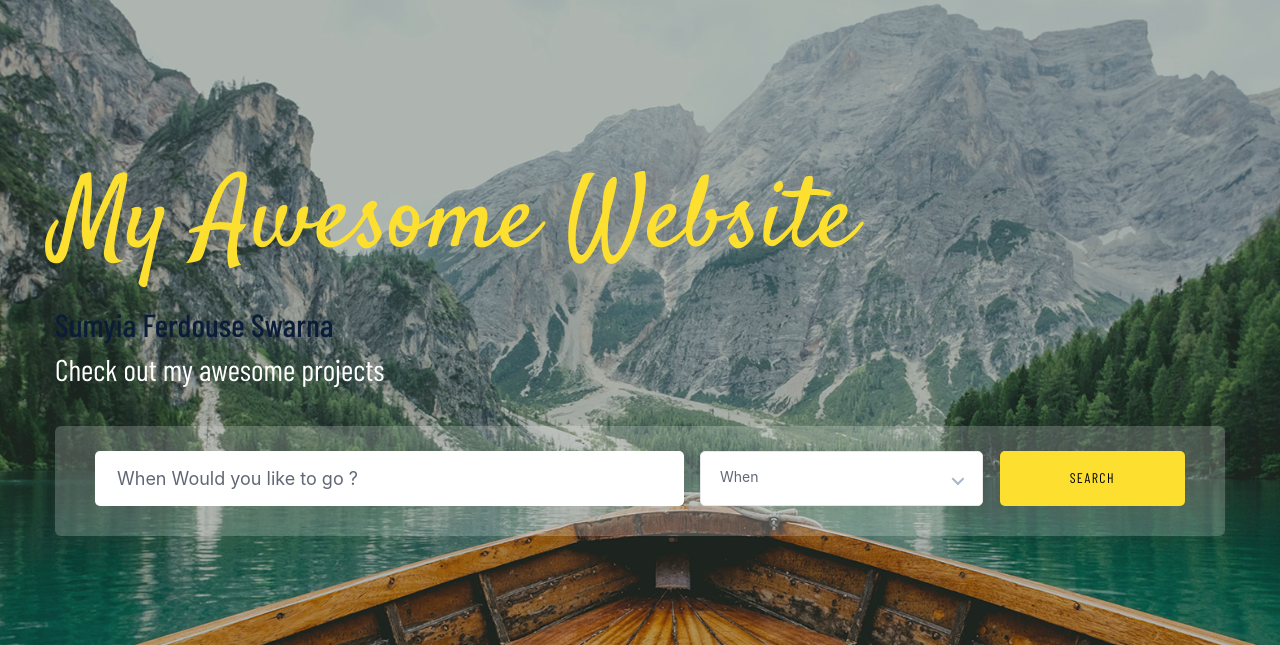
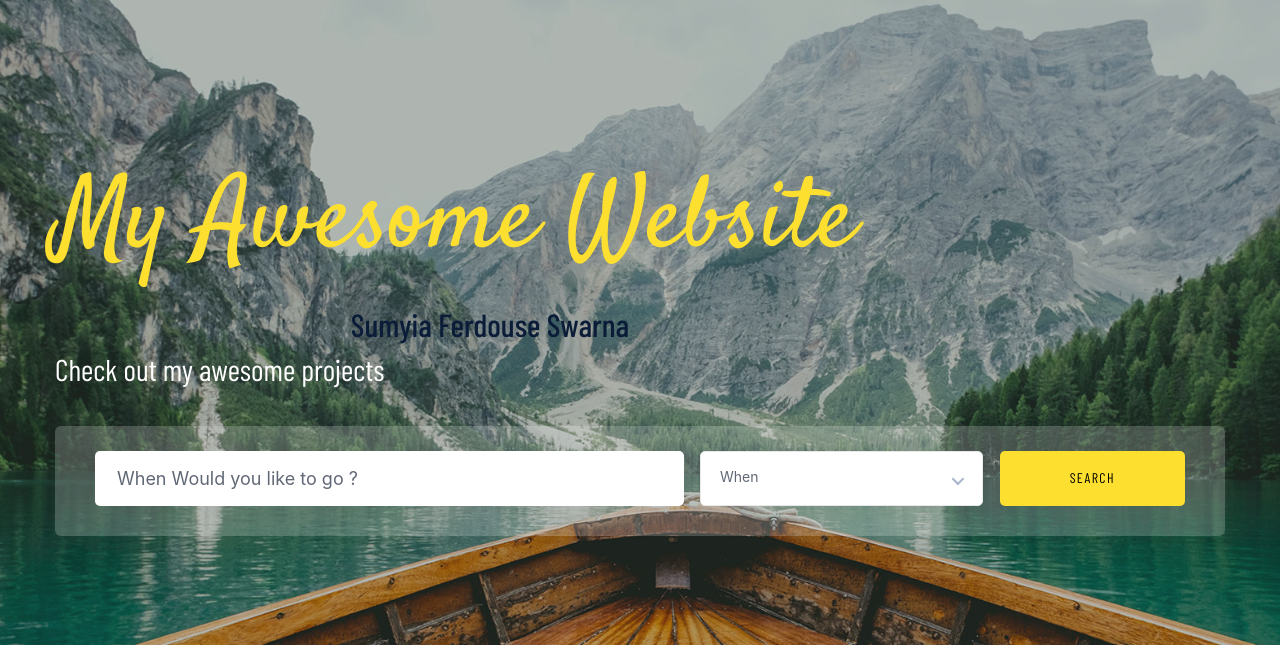
Before and after one commit to sumyiaswarna721/sumyiaswarna, a plain HTML site: page index.html in a window 1280 px wide. Shown: the part 155-800 px from the top of the page. Drawn offline with nearby package versions, Linux system fonts and the light colour scheme; a web font is replaced by a local one.

Commit message:
Update index.html

```diff
--- a/index.html
+++ b/index.html
@@ -3,7 +3,7 @@
     <head>
         <meta charset="utf-8">
         <meta http-equiv="x-ua-compatible" content="ie=edge">
-        <title>Travel HTML-5 Template </title>
+        <title>My Travel website </title>
         <meta name="description" content="">
         <meta name="viewport" content="width=device-width, initial-scale=1">
         <link rel="manifest" href="site.webmanifest">
@@ -122,7 +122,7 @@
                             <div class="col-xl-9 col-lg-9 col-md-9">
                                 <div class="hero__caption">
                                     <h1>My Awesome Website  </h1>
-					<h2>Sumyia Ferdouse Swarna</h2>
+					<h2><center>Sumyia Ferdouse Swarna</center></h2>
                                     <p>Check out my awesome projects</p>
                                 </div>
                             </div>
```
